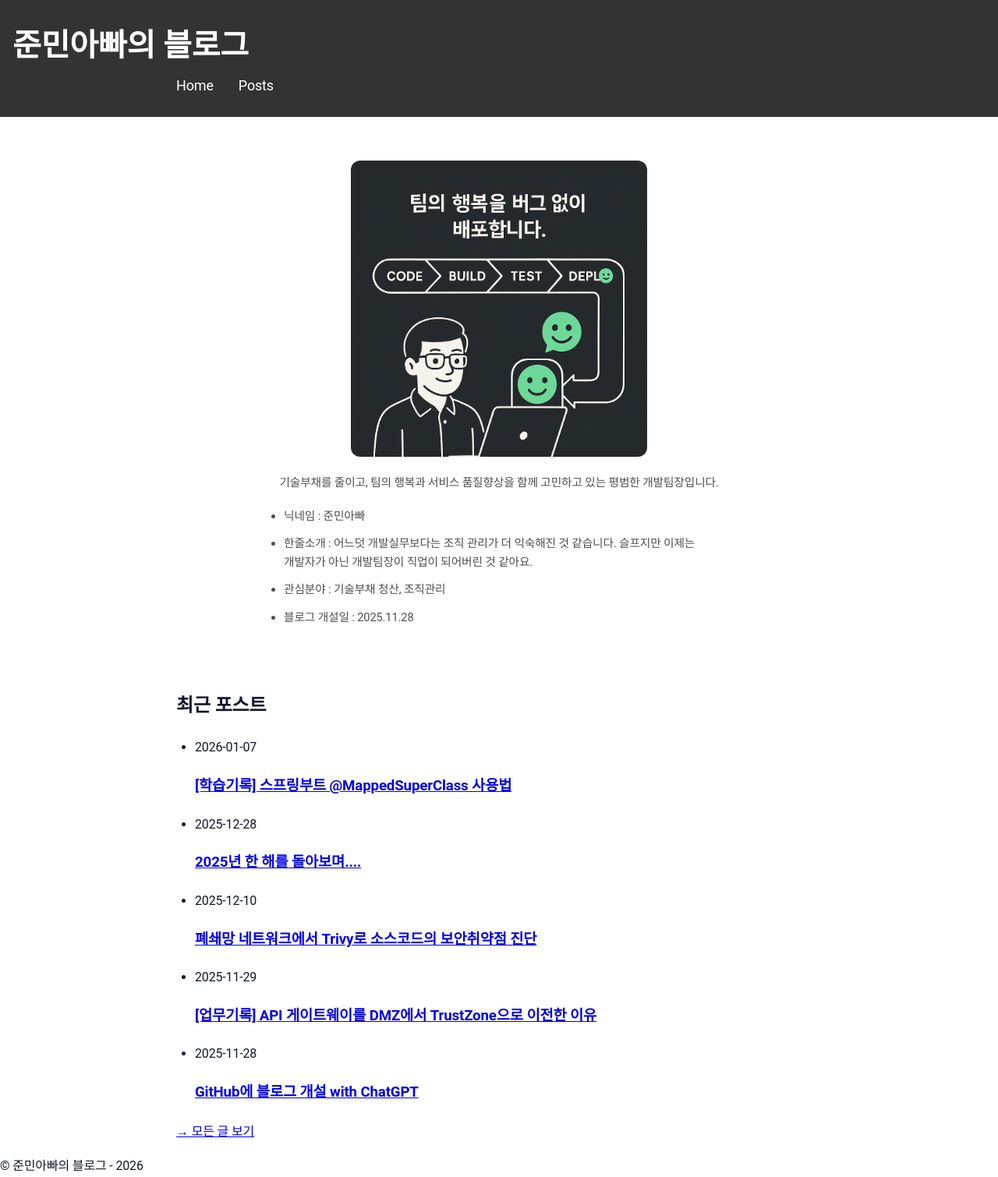
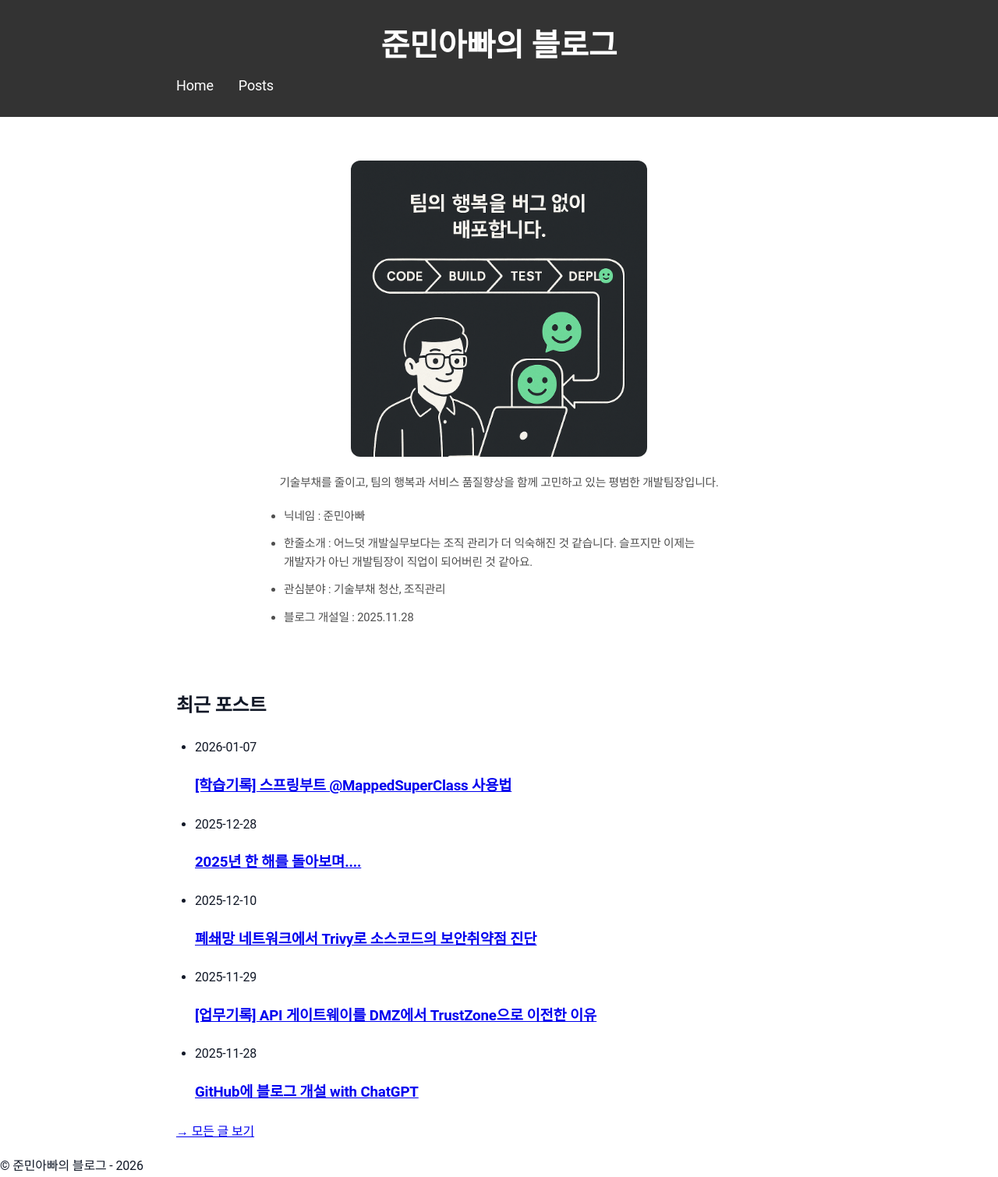
Before and after one commit to sanghoon-lee/sanghoon-lee.github.io, a Jekyll site: the page built from index.md, in a window 1280 px wide. Shown: the whole page at 78% size. Built offline with Jekyll 4.4.1, drawn with Linux system fonts in a browser that asks for light colours.

Commit message:
main.scss 수정

```diff
--- a/assets/main.scss
+++ b/assets/main.scss
@@ -41,15 +41,18 @@ body {
   width: 100%; /* 화면 가로 폭에 맞추기 */
   padding: 1.5rem 0; /* 상하 여백 */
   margin: 0;
-  position: relative;
+  text-align: center; /* 중앙 정렬 */
 }
 
 .site-title {
   font-size: 2.5rem;
   font-weight: bold;
-  text-align: left; /* 왼쪽 정렬 */
   margin: 0;
   padding-left: 1rem; /* 왼쪽 여백 추가 */
+  padding-right: 1rem; /* 오른쪽 여백 추가 */
+  max-width: var(--content-max); /* 본문 폭에 맞추기 */
+  margin-left: auto;
+  margin-right: auto; /* 중앙 정렬 */
 }
 
 .site-title a {
```
